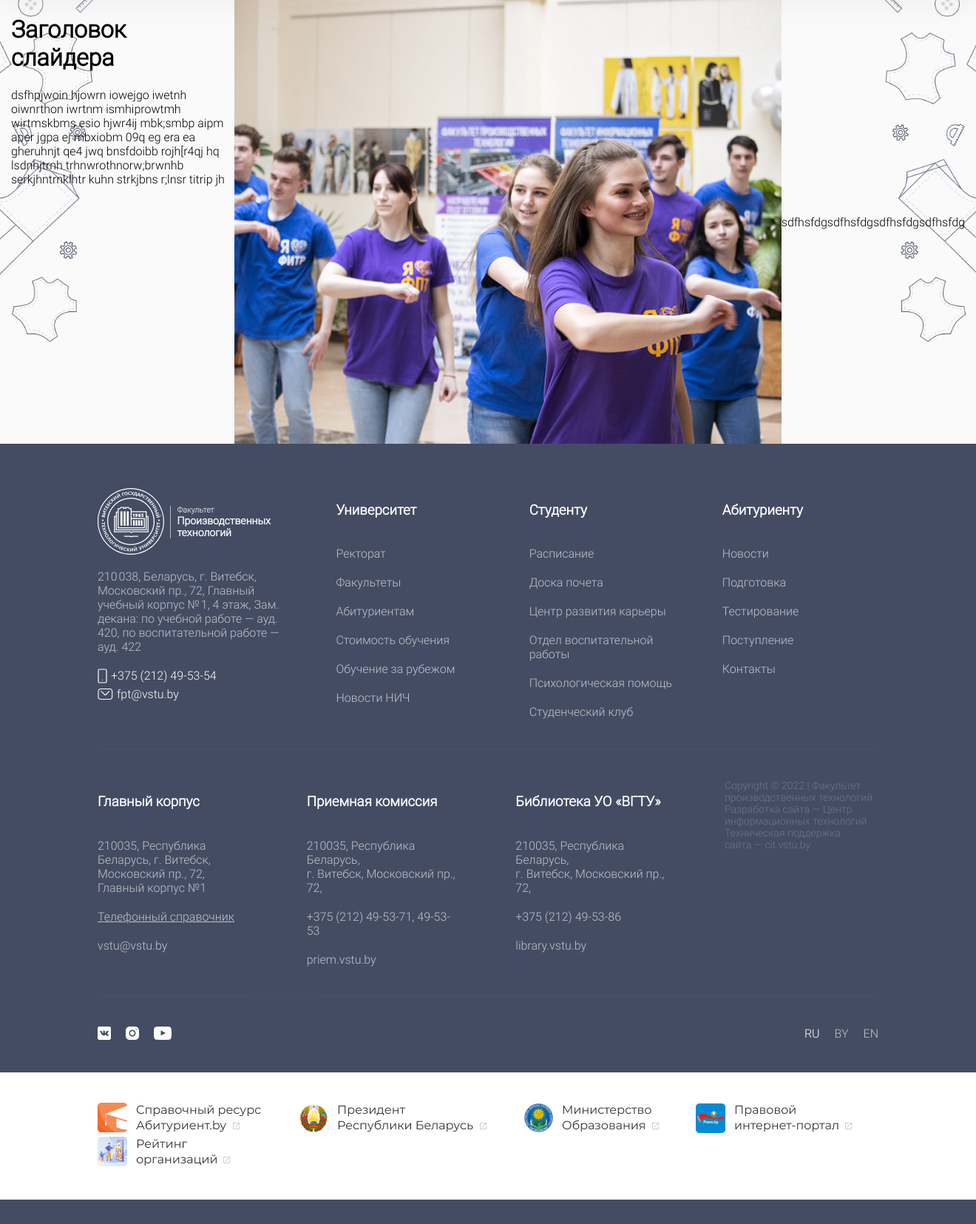
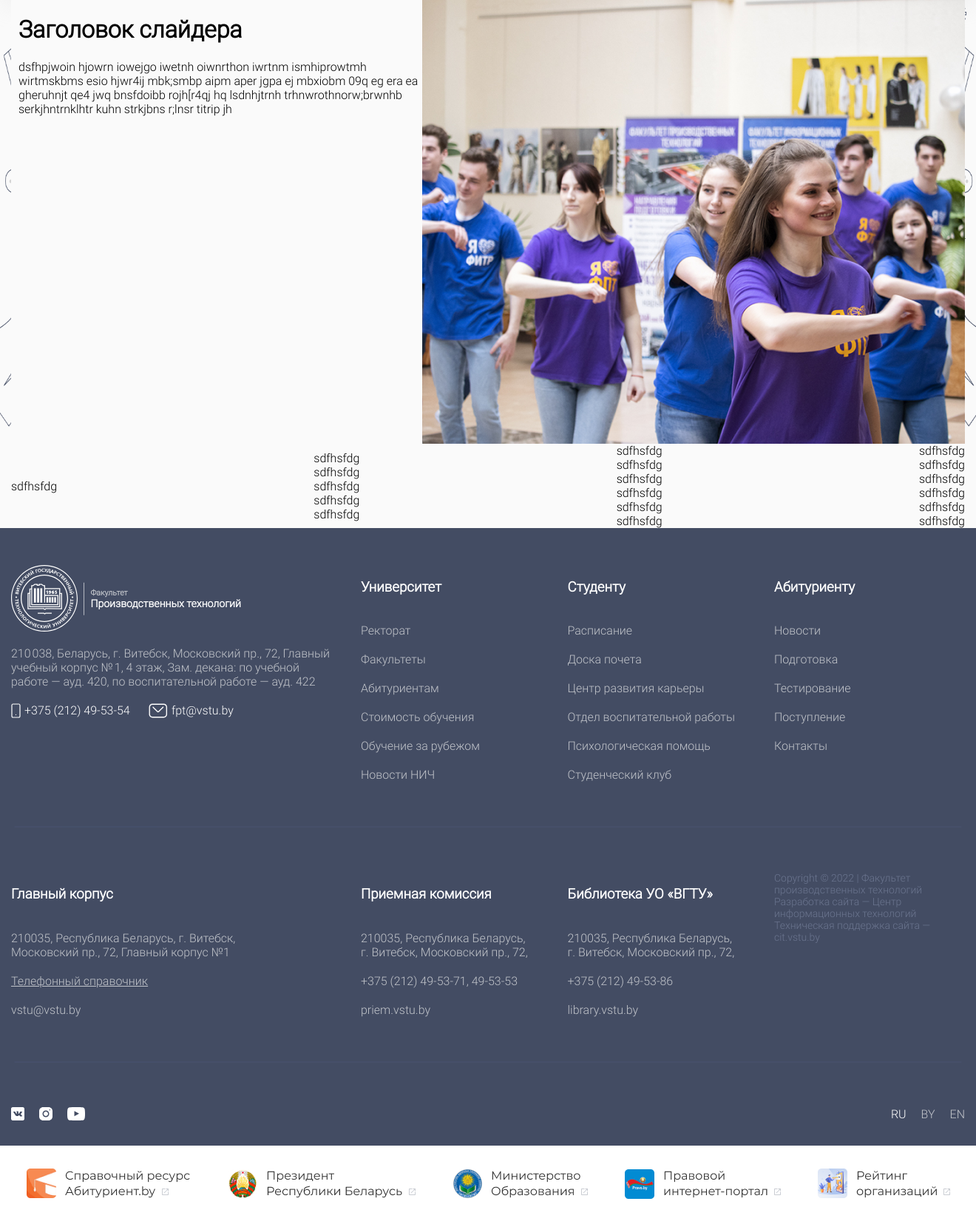
Before and after one commit to artemmm312/DP, a PHP site: page / in a window 1320 px wide. Shown: the part 166-1821 px from the top of the page at 74% size. Before the commit the page ends 1788 px from the top, so only its background shows below. Run offline with PHP 8.4, Linux system fonts and the light colour scheme.

Commit message:
исправления для контейнера

```diff
--- a/index.html
+++ b/index.html
@@ -291,9 +291,10 @@
   </nav>
 
   <div class="content">
+
     <div class="container">
       <div class="lenta">
-        <div>
+        <div class="news-text">
           <h1>Заголовок слайдера</h1>
           <p>
             dsfhpjwoin hjowrn iowejgo iwetnh oiwnrthon iwrtnm ismhiprowtmh wirtmskbms esio hjwr4ij mbk;smbp aipm aper
@@ -302,24 +303,42 @@
             serkjhntrnklhtr kuhn strkjbns r;lnsr titrip jh
           </p>
         </div>
+        <div class="news-img">
           <img src="img/img (1).png">
         </div>
+      </div>
+
       <div class="filters">
         sdfhsfdg<br>
       </div>
       <div class="records">
         sdfhsfdg<br>
+        sdfhsfdg<br>
+        sdfhsfdg<br>
+        sdfhsfdg<br>
+        sdfhsfdg<br>
       </div>
       <div class="sidebar">
         sdfhsfdg<br>
+        sdfhsfdg<br>
+        sdfhsfdg<br>
+        sdfhsfdg<br>
+        sdfhsfdg<br>
+        sdfhsfdg<br>
       </div>
       <div class="banner">
+        sdfhsfdg<br>
+        sdfhsfdg<br>
+        sdfhsfdg<br>
+        sdfhsfdg<br>
+        sdfhsfdg<br>
         sdfhsfdg<br>
       </div>
     </div>
   </div>
 
   <footer>
+    <div class="container">
       <section class="section1">
         <div class="section-content">
           <div class="footer-menu">
@@ -379,6 +398,7 @@
           </div>
         </div>
       </section>
+    </div>
 
     <section class="adaptive">
       <div class="section-content">
@@ -474,11 +494,15 @@
       </div>
     </section>
 
+
     <section>
       <div class="section-content padding-0">
         <img class="separator" src="icons/footer/delimiter.svg">
       </div>
     </section>
+
+
+    <div class="container">
       <section class="section2">
         <div class="section-content">
           <div class="footer-menu">
@@ -509,11 +533,17 @@
           </div>
         </div>
       </section>
+    </div>
+
+
     <section>
       <div class="section-content padding-0">
         <img class="separator" src="icons/footer/delimiter.svg">
       </div>
     </section>
+
+
+    <div class="container">
       <section class="section3">
         <div class="section-content">
           <div class="social-icons">
@@ -531,6 +561,8 @@
           </div>
         </div>
       </section>
+    </div>
+
     <section class="section4">
       <div class="section-content">
         <a href="https://www.abiturient.by/"><img src="img/1.png"></a>
--- a/styles/style.css
+++ b/styles/style.css
@@ -360,18 +360,28 @@ nav .bottom-navbar .bottom-menu li:hover .StrokeUp {
   flex-direction: column;
   justify-content: center;
   width: 100%;
-  background: #FAFAFA no-repeat top/115% url(../img/illustrations.png);
+  background: #FAFAFA no-repeat url(../img/illustrations.png);
+  background-size: 100% 600px;
 }
 .content .container {
-  /* max-width: 1140px;
-  padding: 0 10px;
-  margin: 0 auto; */
+  flex-wrap: wrap;
+  padding: 0;
 }
-.content .container .lenta {
+.content .lenta {
   display: flex;
   justify-content: space-between;
+  background-color: #FAFAFA;
 }
-.content .container .lenta img {
+.content .lenta .news-text {
+  width: calc(100% - 740px);
+  margin-left: 10px;
+}
+.content .lenta .news-img {
+  height: 600px;
+  width: 740px;
+  overflow: hidden;
+}
+.content .lenta .news-img img {
   height: 600px;
   width: 740px;
 }
@@ -383,34 +393,42 @@ footer {
   color: #C1C4CA;
   padding-top: 20px;
 }
+footer .container {
+  width: calc(100% - 20px);
+}
 footer section {
   display: flex;
 }
 footer section .section-content {
   display: flex;
-  padding: 40px 10%;
+  padding: 30px 0;
   width: 100%;
 }
 footer section .section-content.padding-0 {
-  padding: 0 10%;
-  width: 100%;
+  justify-content: center;
+}
+footer section .section-content.padding-0 img {
+  max-width: 1290px;
 }
 footer section .section-content .separator {
   width: 100%;
 }
 footer section.section1 .section-content {
   justify-content: space-between;
-  gap: 0 50px;
-}
-footer section.section1 .section-content > div {
-  min-width: 20%;
-  overflow: hidden;
+  /* &>div {
+    width: 20%;
+    overflow: hidden;
+  } */
 }
 footer section.section1 .section-content .footer-menu {
   display: flex;
   flex-direction: column;
   font-size: 16px;
   gap: 20px;
+  width: 20%;
+}
+footer section.section1 .section-content .footer-menu:nth-child(1) {
+  width: 35%;
 }
 footer section.section1 .section-content .footer-menu h3 {
   color: #FFFFFF;
@@ -459,18 +477,21 @@ footer section.section1 .section-content .footer-menu .address .phone-mail > div
 footer section.adaptive {
   display: none;
 }
+footer section.section2 {
+  width: 100%;
+}
 footer section.section2 .section-content {
   justify-content: space-between;
-  gap: 0 50px;
-}
-footer section.section2 .section-content > div {
-  width: 20%;
 }
 footer section.section2 .section-content .footer-menu {
   display: flex;
   flex-direction: column;
   font-size: 16px;
   gap: 20px;
+  width: 20%;
+}
+footer section.section2 .section-content .footer-menu:nth-child(1) {
+  width: 35%;
 }
 footer section.section2 .section-content .footer-menu h3 {
   color: #FFFFFF;
@@ -479,9 +500,12 @@ footer section.section2 .section-content .footer-menu .phoneNumber {
   text-decoration: underline;
 }
 footer section.section2 .section-content .copyright {
-  width: 208px;
+  width: 20%;
   color: #6B758F;
   font-size: 14px;
+}
+footer section.section3 {
+  width: 100%;
 }
 footer section.section3 .section-content .language,
 footer section.section3 .section-content .social-icons {
@@ -521,9 +545,9 @@ nav .bottom-navbar .bottom-menu {
     gap: 20px;
   }
 
-  footer section .section-content {
+  /*  footer section .section-content {
     padding: 20px 5%;
-  }
+  } */
 }
 @media (max-width: 1150px) {
   nav .bottom-navbar .bottom-menu li.hide-1150 {
@@ -591,13 +615,16 @@ nav .bottom-navbar .bottom-menu {
   footer section .section-content {
     padding: 20px 20px;
   }
+  footer section.section1 {
+    width: 100%;
+  }
   footer section.section1 .section-content .footer-menu {
     display: none;
   }
   footer section.section1 .section-content .footer-menu:nth-child(1) {
     display: flex;
+    flex-direction: row;
     justify-content: space-between;
-    flex-direction: row;
     width: 100%;
   }
   footer section.section1 .section-content .footer-menu:nth-child(1) .bottom-logo {
--- a/styles/style.scss
+++ b/styles/style.scss
@@ -455,16 +455,30 @@ nav {
   flex-direction: column;
   justify-content: center;
   width: 100%;
-  background: #FAFAFA no-repeat top/115% url(../img/illustrations.png);
+  //background: #FAFAFA repeat-y top/115% url(../img/illustrations.png);
+  background: #FAFAFA no-repeat url(../img/illustrations.png);
+  background-size:100% 600px;
 
   .container {
-    /* max-width: 1140px;
-    padding: 0 10px;
-    margin: 0 auto; */
+    flex-wrap: wrap;
+    padding: 0;
+  }
 
-    .lenta {
-      display: flex;
-      justify-content: space-between;
+  .lenta {
+    display: flex;
+    justify-content: space-between;
+    background-color: #FAFAFA;
+
+    .news-text {
+      width: calc(100% - 740px);
+      margin-left: 10px;
+    }
+
+    .news-img {
+      height: 600px;
+      width: 740px;
+      //background: red;
+      overflow: hidden;
 
       img {
         height: 600px;
@@ -472,9 +486,8 @@ nav {
       }
     }
   }
+}
 
-
-}
 
 footer {
   display: flex;
@@ -483,17 +496,24 @@ footer {
   color: $colorTopNavBar;
   padding-top: 20px;
 
+  .container {
+    width: calc(100% - 20px);
+  }
+
   section {
     display: flex;
 
     .section-content {
       display: flex;
-      padding: 40px 10%;
+      padding: 30px 0;
       width: 100%;
 
       &.padding-0 {
-        padding: 0 10%;
-        width: 100%;
+        justify-content: center;
+
+        img {
+          max-width: 1290px;
+        }
       }
 
       .separator {
@@ -504,18 +524,24 @@ footer {
     &.section1 {
       .section-content {
         justify-content: space-between;
-        gap: 0 50px;
+        //gap: 0 50px;
 
-        &>div {
-          min-width: 20%;
+        /* &>div {
+          width: 20%;
           overflow: hidden;
-        }
+        } */
+
 
         .footer-menu {
           display: flex;
           flex-direction: column;
           font-size: 16px;
           gap: 20px;
+          width: 20%;
+
+          &:nth-child(1) {
+            width: 35%;
+          }
 
           h3 {
             color: #FFFFFF;
@@ -580,19 +606,22 @@ footer {
     }
 
     &.section2 {
+      width: 100%;
+
       .section-content {
         justify-content: space-between;
-        gap: 0 50px;
-
-        &>div {
-          width: 20%;
-        }
+        //gap: 0 50px;
 
         .footer-menu {
           display: flex;
           flex-direction: column;
           font-size: 16px;
           gap: 20px;
+          width: 20%;
+
+          &:nth-child(1) {
+            width: 35%;
+          }
 
           h3 {
             color: #FFFFFF;
@@ -604,7 +633,8 @@ footer {
         }
 
         .copyright {
-          width: 208px;
+          //width: 208px;
+          width: 20%;
           color: $colorCopyright;
           font-size: 14px;
         }
@@ -612,6 +642,8 @@ footer {
     }
 
     &.section3 {
+      width: 100%;
+
       .section-content {
 
         .language,
@@ -665,9 +697,9 @@ footer {
     gap: 20px;
   }
 
-  footer section .section-content {
+  /*  footer section .section-content {
     padding: 20px 5%;
-  }
+  } */
 }
 
 @media (max-width: 1150px) {
@@ -772,14 +804,16 @@ footer {
       padding: 20px 20px;
     }
 
-    &.section1 .section-content {
-      .footer-menu {
+    &.section1 {
+      width: 100%;
+
+      .section-content .footer-menu {
         display: none;
 
         &:nth-child(1) {
           display: flex;
+          flex-direction: row;
           justify-content: space-between;
-          flex-direction: row;
           width: 100%;
           //margin-top: 40px;
 
```
Also changed, not shown: 1 other file. Lines whose indentation alone changed are shown as unchanged.
